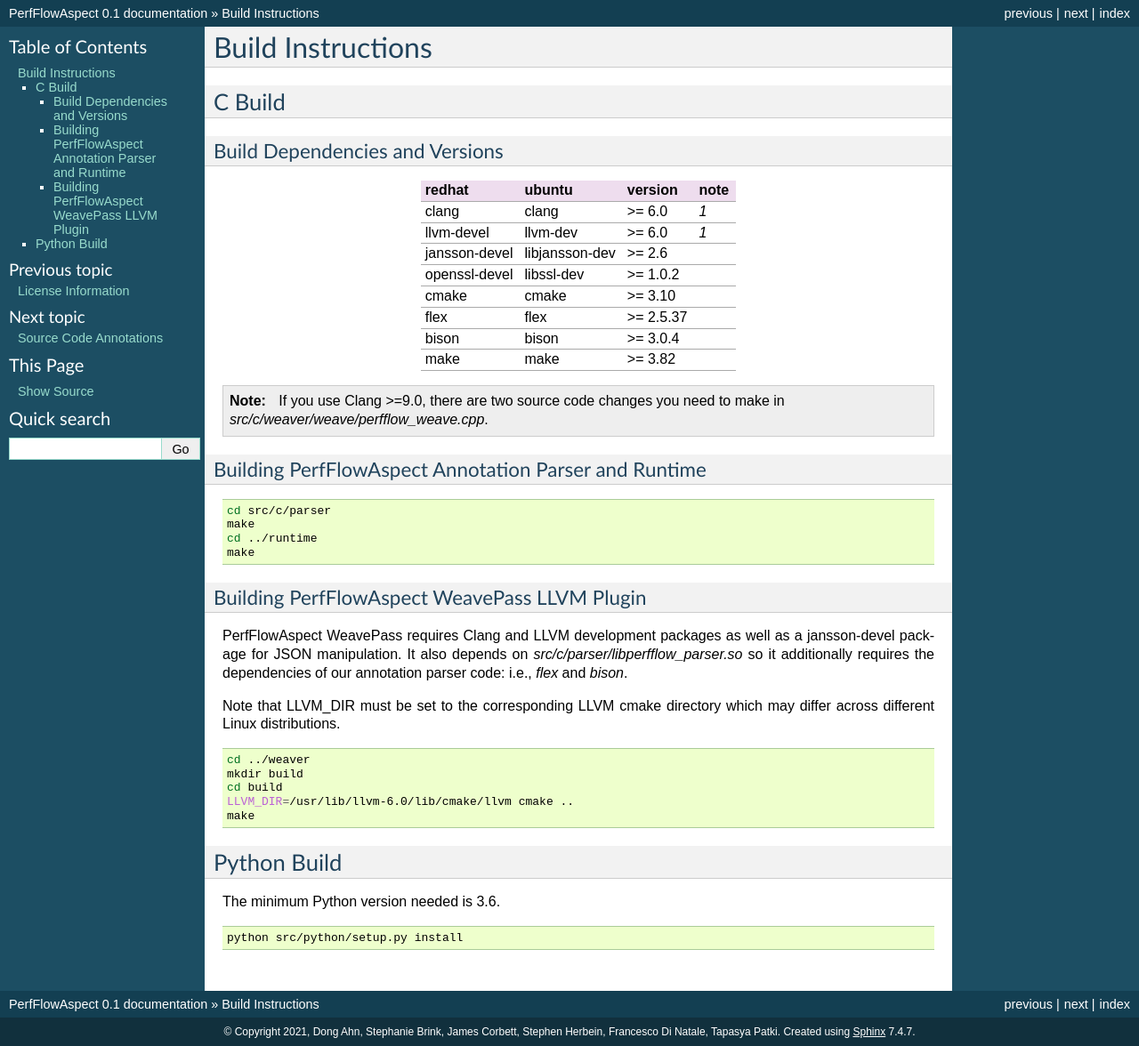
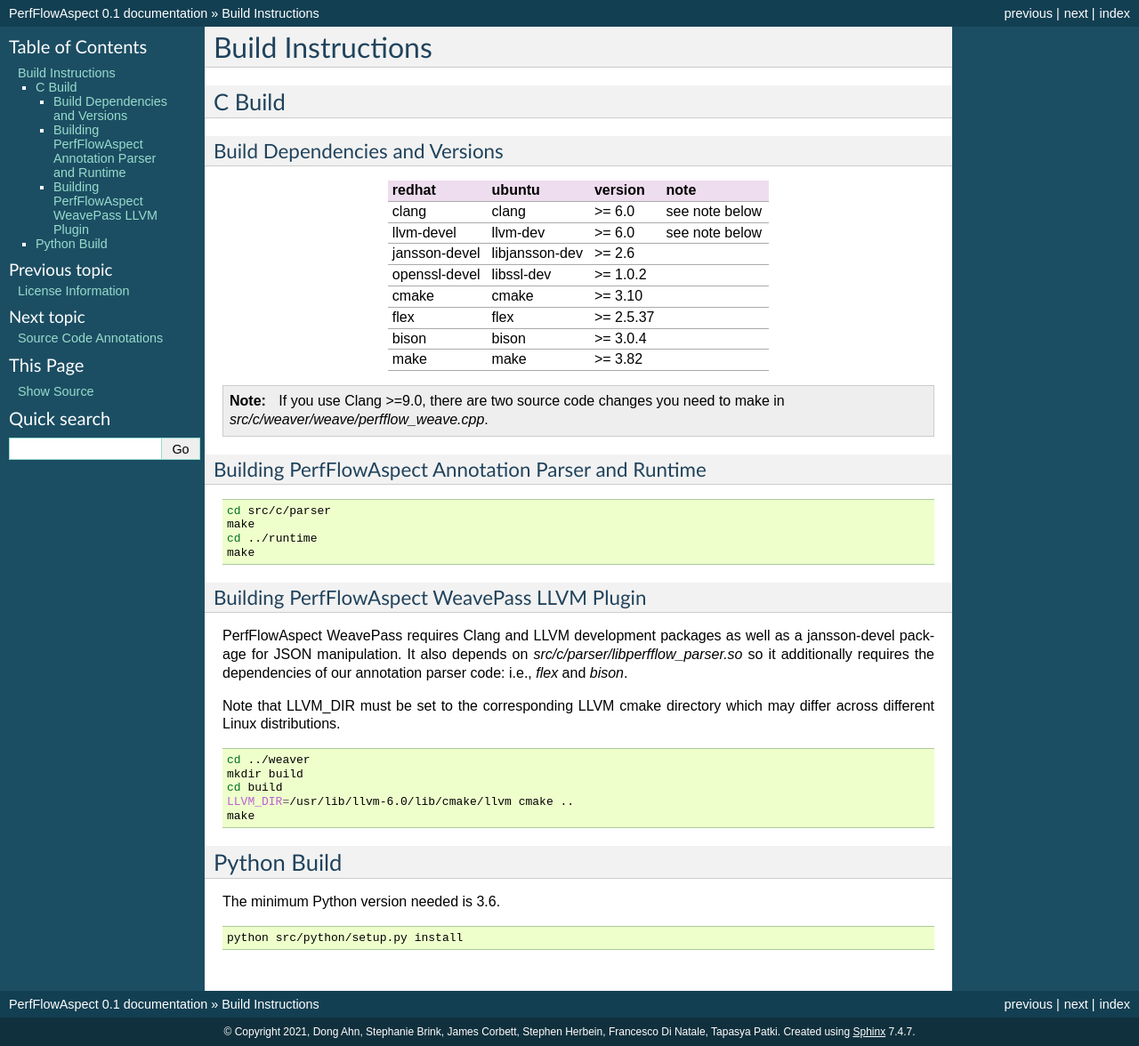
Before and after one commit to flux-framework/PerfFlowAspect, a Sphinx documentation site: the page built from docs/BuildingPerfFlowAspect.rst, in a window 1280 px wide. Shown: the whole page at 89% size. Built offline with Sphinx 7.4.7, drawn with Linux system fonts in a browser that asks for light colours.

Commit message:
update dependencies table

```diff
--- a/docs/BuildingPerfFlowAspect.rst
+++ b/docs/BuildingPerfFlowAspect.rst
@@ -14,18 +14,18 @@ C Build
 Build Dependencies and Versions
 ^^^^^^^^^^^^^^^^^^^^^^^^^^^^^^^
 
- ================ ================ =========== ======
+ ================ ================ =========== ================
    redhat          ubuntu           version     note
- ================ ================ =========== ======
-   clang           clang            >= 6.0      *1*
-   llvm-devel      llvm-dev         >= 6.0      *1*
+ ================ ================ =========== ================
+   clang           clang            >= 6.0      see note below
+   llvm-devel      llvm-dev         >= 6.0      see note below
    jansson-devel   libjansson-dev   >= 2.6
    openssl-devel   libssl-dev       >= 1.0.2
    cmake           cmake            >= 3.10
    flex            flex             >= 2.5.37
    bison           bison            >= 3.0.4
    make            make             >= 3.82
- ================ ================ =========== ======
+ ================ ================ =========== ================
 
 .. note::
 
```
